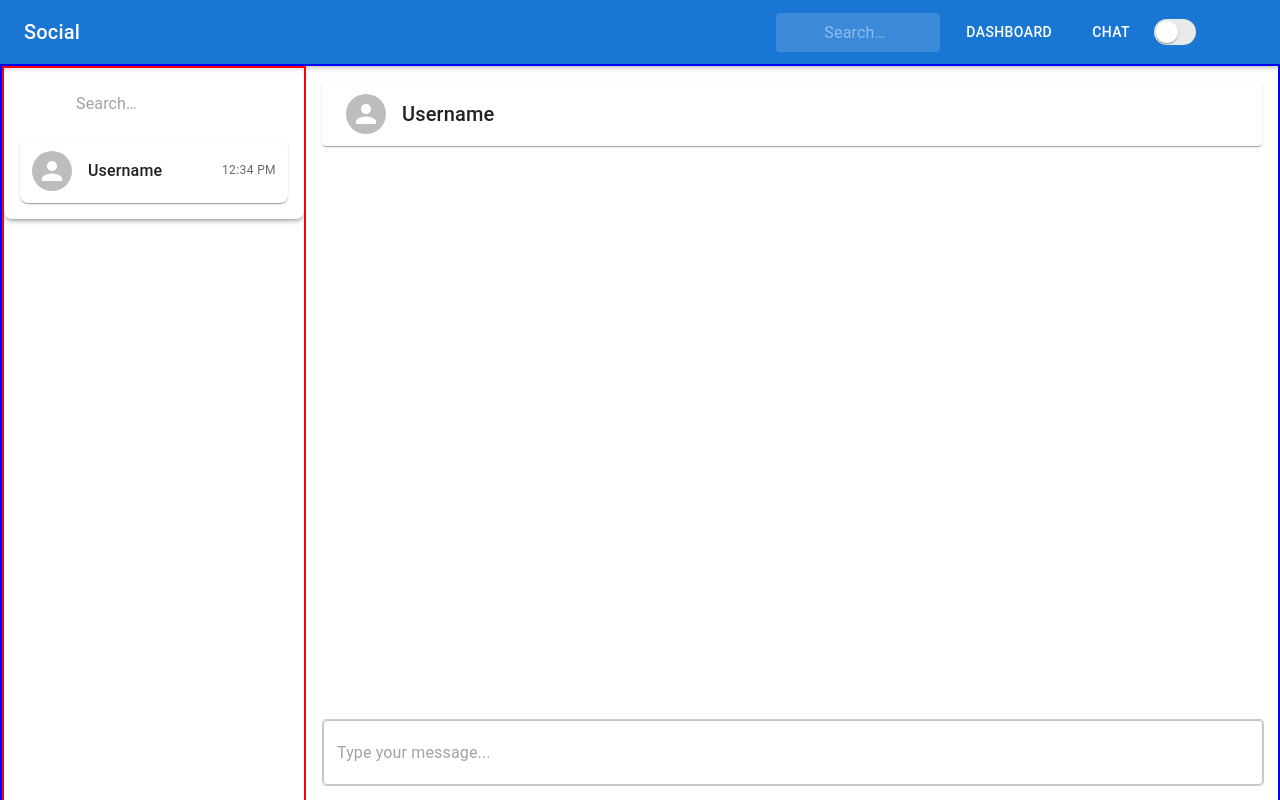
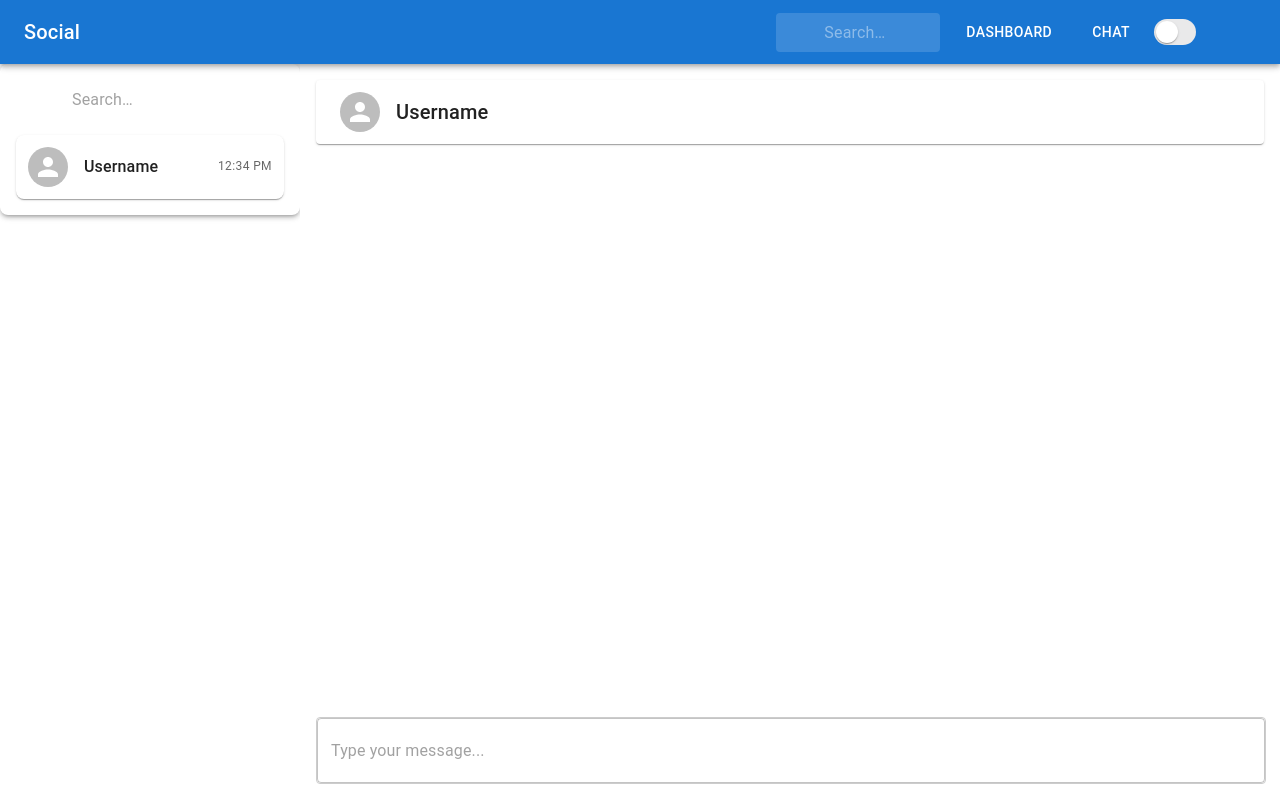
Before and after one commit to adnanahmadlaghari/real-time-social-media, a React (Vite) app in the folder fe/: page /chat in a window 1280 px wide. Built offline with nearby package versions, Linux system fonts and the light colour scheme; some icons are missing.

Commit message:
removing borders

```diff
--- a/fe/src/components/ListOfChatUser.tsx
+++ b/fe/src/components/ListOfChatUser.tsx
@@ -10,8 +10,6 @@ const ListOfChatUser = () => {
         <Box
             // minHeight="100%"
             height={"100vh"}
-
-            border={"2px solid red"}
             width="300px"
             display="flex"
             alignItems="flex-start"
--- a/fe/src/components/MessageBox.tsx
+++ b/fe/src/components/MessageBox.tsx
@@ -10,8 +10,7 @@ const MessageBox = () => {
             <Box>
                 <ChatHeader />
             </Box>
-
-            {/* Chat Messages (fills available space) */}
+            {/* Messages Area */}
             <Box sx={{ flexGrow: 1, overflowY: "auto" }}>
                 <ChatMessages />
             </Box>
--- a/fe/src/pages/Chat.tsx
+++ b/fe/src/pages/Chat.tsx
@@ -10,7 +10,6 @@ const Chat = () => {
             sx={{
                 // flexGrow: 1,
                 height: "100%",
-                border: "2px solid blue",
                 overflow: "hidden",
                 display: "flex",
 
```
